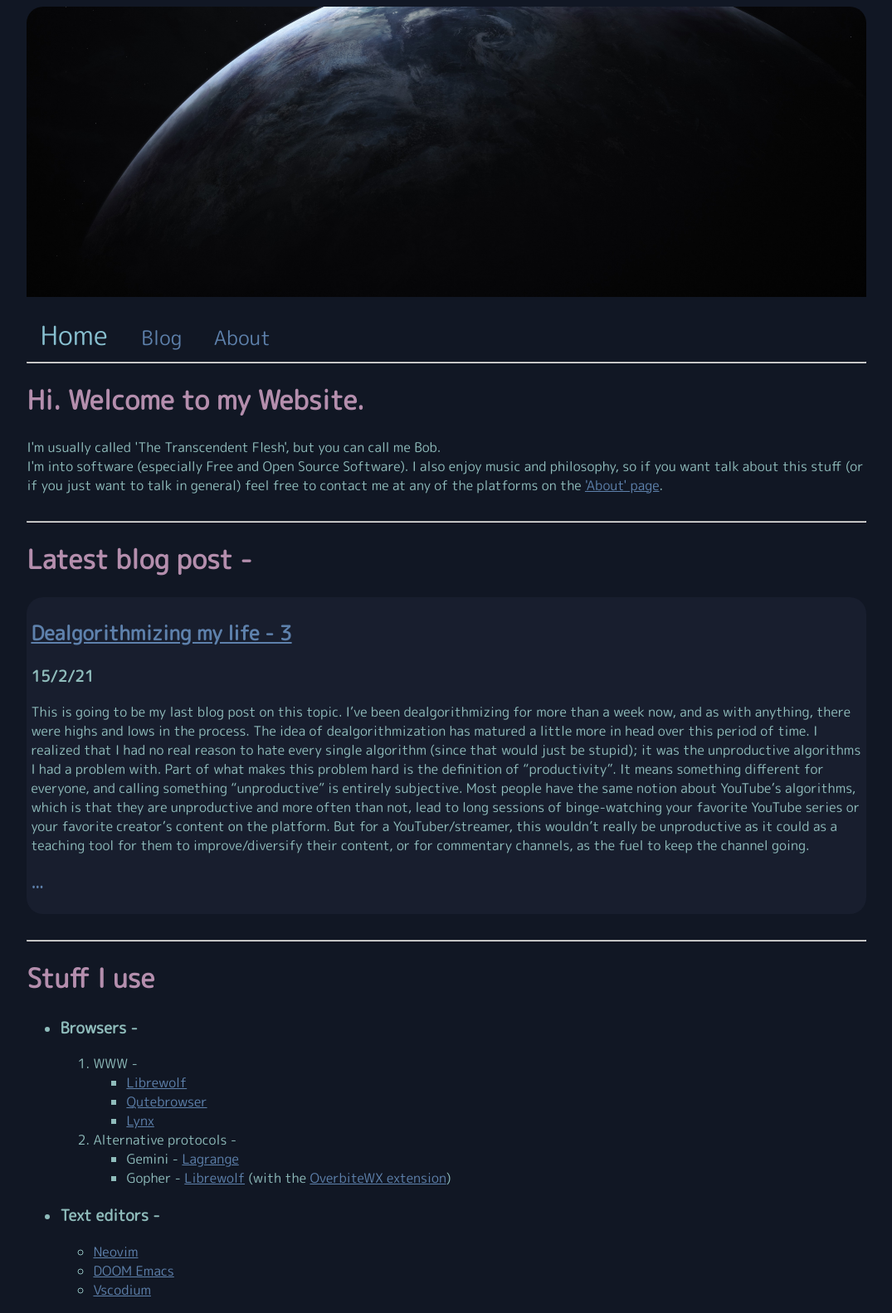
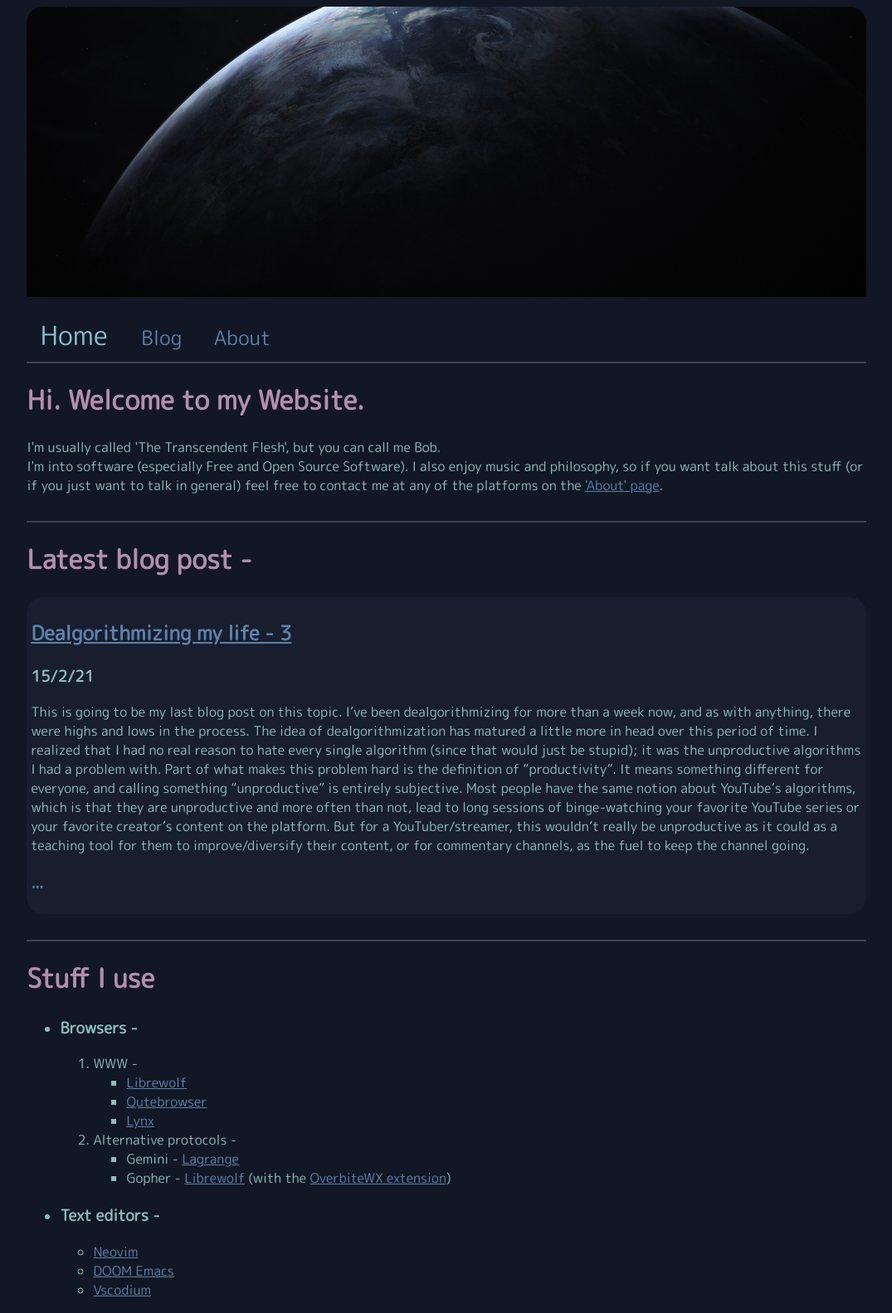
Before and after one commit to KrapKake/Website, a Jekyll site: the page built from index.html, in a window 1280 px wide. Shown: the whole page at 83% size, without its empty margins (102-1177 px from the left). Built offline with Jekyll 4.4.1, drawn with Linux system fonts in a browser that asks for light colours.

Commit message:
Removed extra head and body tags in index.html

```diff
--- a/_sass/main.scss
+++ b/_sass/main.scss
@@ -43,5 +43,5 @@
     color: #5e81ac;
 }
 hr {
-    color: #4c566a;
+    border: 1px solid #3b4252;
 }
--- a/index.html
+++ b/index.html
@@ -2,14 +2,6 @@
 layout: default
 title: Home
 ---
-<!DOCTYPE html>
-<html lang="en">
-<head>
-    <meta charset="UTF-8">
-    <meta http-equiv="X-UA-Compatible" content="IE=edge">
-    <meta name="viewport" content="width=device-width, initial-scale=1.0">
-</head>
-<body>
 <h1>Hi. Welcome to my Website.</h1>
 I'm usually called 'The Transcendent Flesh', but you can call me Bob.<br>
 I'm into software (especially Free and Open Source Software). I also enjoy music and philosophy, so if
@@ -49,5 +41,3 @@
         <li><a href="https://vscodium.com/">Vscodium</a></li>
     </ul>
 </ul>
-</body>
-</html>
```
Also changed, not shown: 3 other files. Lines whose indentation alone changed are shown as unchanged.
